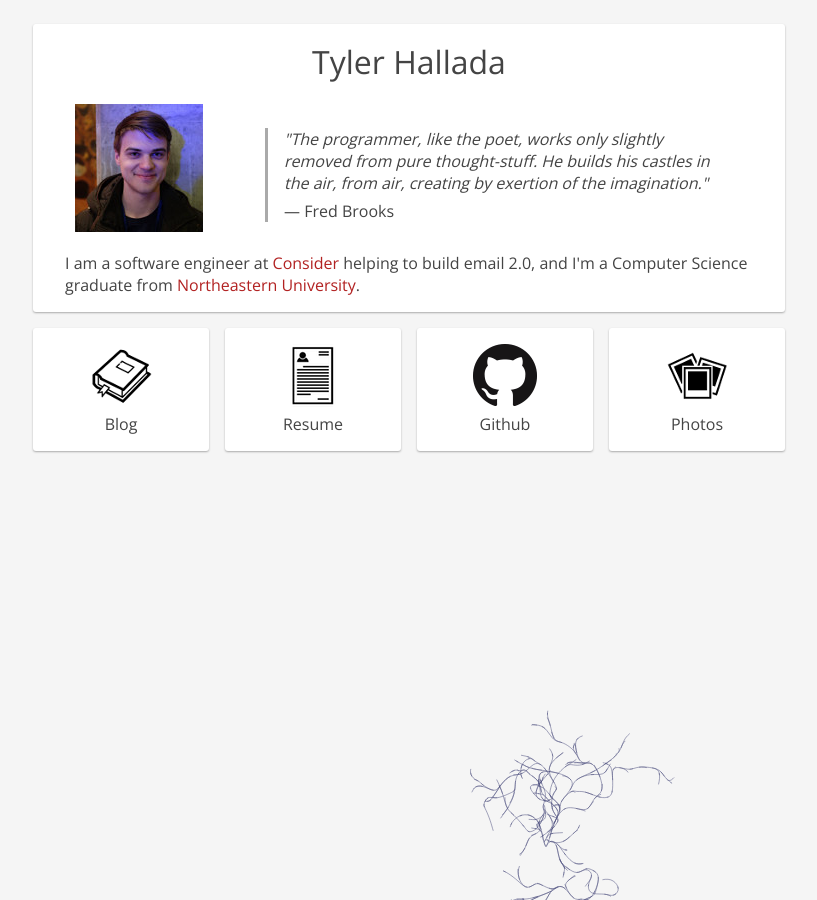
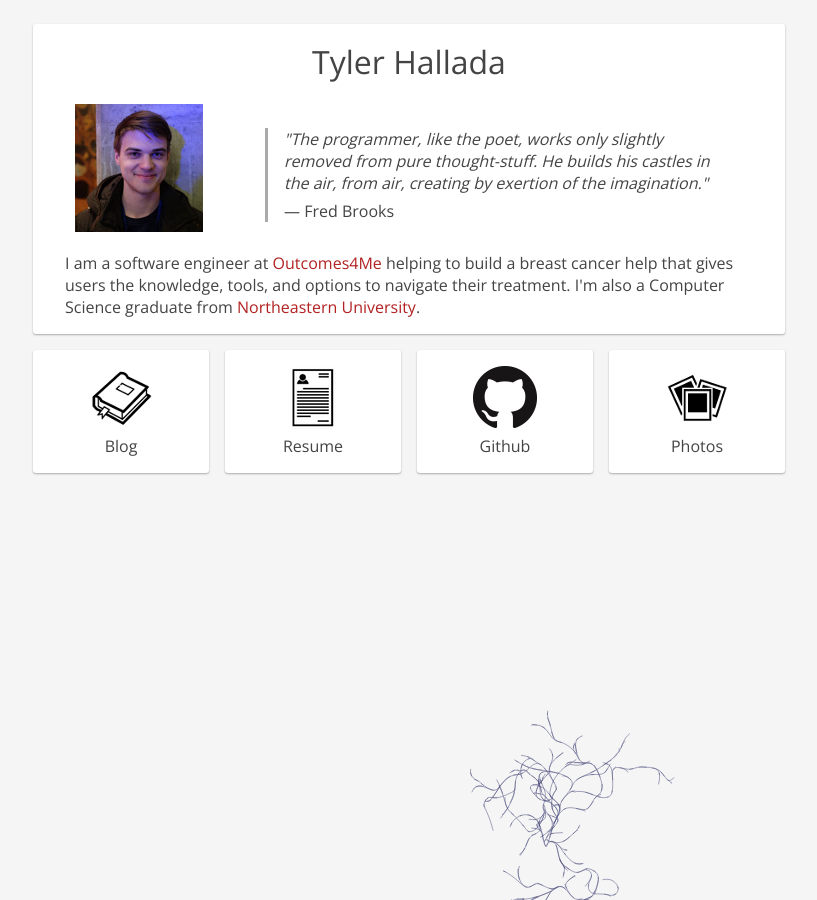
Before and after one commit to thallada/thallada.github.io, a Jekyll site: the page built from index.html, in a window 1280 px wide. Shown: the whole page, without its empty margins (231-1048 px from the left). Built offline with Jekyll 4.4.1, drawn with Linux system fonts in a browser that asks for light colours.

Commit message:
Update home page for Outcomes4Me

```diff
--- a/index.html
+++ b/index.html
@@ -37,9 +37,9 @@ title: Tyler Hallada
       <div class="column full">
         <div class="profile-card-desc">
           <p>I am a software engineer at
-            <a href="https://consider.co/">Consider</a>
-            helping to build email 2.0, and I'm a Computer
-            Science graduate from
+            <a href="https://www.outcomes4me.com/">Outcomes4Me</a>
+            helping to build a breast cancer help that gives users the knowledge, tools, and options to navigate their
+            treatment. I'm also a Computer Science graduate from
             <a href="http://www.northeastern.edu/">Northeastern University</a>.
           </p>
         </div>
```
